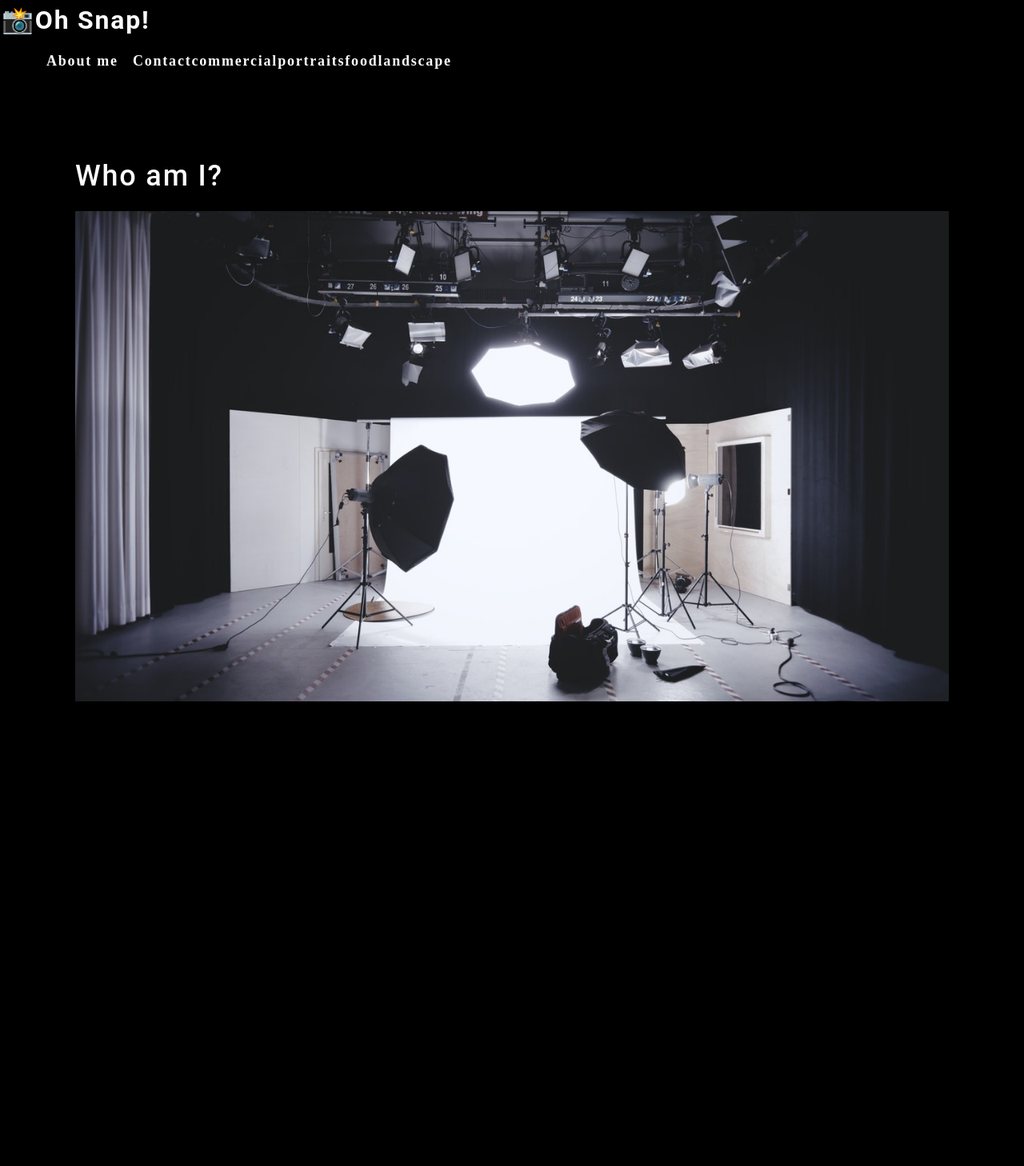
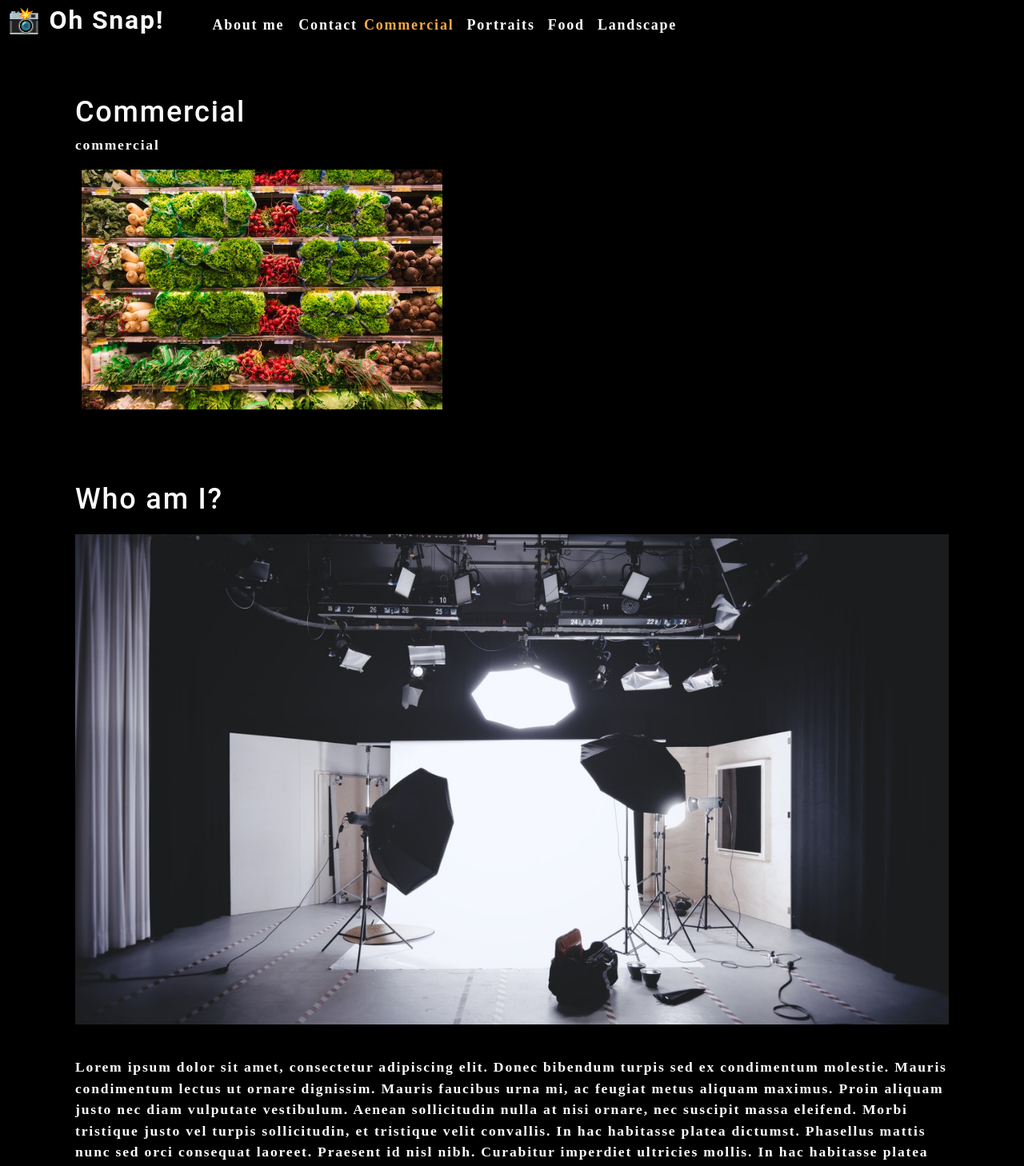
Before and after one commit to pciongoli/photo-port, a React (Create React App) app: page / in a window 1280 px wide. Shown: the top 1458 px of the page at 80% size. Before the commit the page ends 991 px from the top, so only its background shows below. Built offline with nearby package versions, Linux system fonts and the light colour scheme.

Commit message:
added props and hooks

```diff
--- a/src/App.js
+++ b/src/App.js
@@ -1,13 +1,38 @@
-import React from "react";
+import React, { useState } from "react";
 import Nav from "./components/Nav";
 import About from "./components/About";
+import Gallery from "./components/Gallery";
 
 function App() {
+   const [categories] = useState([
+      {
+         name: "commercial",
+         description:
+            "Photos of grocery stores, food trucks, and other commercial projects",
+      },
+      { name: "portraits", description: "Portraits of people in my life" },
+      { name: "food", description: "Delicious delicacies" },
+      {
+         name: "landscape",
+         description:
+            "Fields, farmhouses, waterfalls, and the beauty of nature",
+      },
+   ]);
+
+   const [currentCategory, setCurrentCategory] = useState(categories[0]);
+
    return (
       <div>
-         <Nav />
+         <Nav
+            categories={categories}
+            setCurrentCategory={setCurrentCategory}
+            currentCategory={currentCategory}
+         ></Nav>
          <main>
-            <About />
+            <div>
+               <Gallery></Gallery>
+               <About></About>
+            </div>
          </main>
       </div>
    );
--- a/src/components/About/index.js
+++ b/src/components/About/index.js
@@ -11,6 +11,20 @@ function About() {
             style={{ width: "100%" }}
             alt="cover"
          />
+         <div className="my-2">
+            <p>
+               Lorem ipsum dolor sit amet, consectetur adipiscing elit. Donec
+               bibendum turpis sed ex condimentum molestie. Mauris condimentum
+               lectus ut ornare dignissim. Mauris faucibus urna mi, ac feugiat
+               metus aliquam maximus. Proin aliquam justo nec diam vulputate
+               vestibulum. Aenean sollicitudin nulla at nisi ornare, nec
+               suscipit massa eleifend. Morbi tristique justo vel turpis
+               sollicitudin, et tristique velit convallis. In hac habitasse
+               platea dictumst. Phasellus mattis nunc sed orci consequat
+               laoreet. Praesent id nisl nibh. Curabitur imperdiet ultricies
+               mollis. In hac habitasse platea dictumst.
+            </p>
+         </div>
       </section>
    );
 }
--- /dev/null
+++ b/src/components/Gallery/index.js
@@ -0,0 +1,25 @@
+import React from "react";
+import { capitalizeFirstLetter } from "../../utils/helpers";
+import photo from "../../assets/small/commercial/0.jpg";
+
+function Gallery(props) {
+   const currentCategory = {
+      name: "commercial",
+      description:
+         "Photos of grocery stores, food trucks, and other commercial projects",
+   };
+   return (
+      <section>
+         <h1>{capitalizeFirstLetter(currentCategory.name)}</h1>
+         <p>{currentCategory.name}</p>
+         <div className="flex-row">
+            <img
+               src={photo}
+               alt="Commercial Example"
+               className="img-thumbnail mx-1"
+            />
+         </div>
+      </section>
+   );
+}
+export default Gallery;
--- a/src/components/Nav/index.js
+++ b/src/components/Nav/index.js
@@ -1,57 +1,48 @@
-import React from "react";
+import React, { useEffect } from "react";
+import { capitalizeFirstLetter } from "../../utils/helpers";
 
-function Nav() {
-   // define categories in an array
-   const categories = [
-      {
-         name: "commercial",
-         description:
-            "Photos of grocery stores, food trucks, and other commercial projects",
-      },
-      {
-         name: "portraits",
-         description: "Portraits of people in my life",
-      },
-      {
-         name: "food",
-         description: "Delicious delacacies",
-      },
-      {
-         name: "landscape",
-         description:
-            "Fields, farmhouses, waterfalls, and the beauty of nature",
-      },
-   ];
+function Nav(props) {
+   const { categories = [], setCurrentCategory, currentCategory } = props;
 
-   // define the onClick function
-   function categorySelected() {
-      console.log("hello");
-   }
+   //   invoke useEffect function
+   useEffect(() => {
+      document.title = capitalizeFirstLetter(currentCategory.name);
+   }, [currentCategory]);
 
    return (
-      <header>
+      <header className="flex-row px-1">
          <h2>
             <a data-testid="link" href="/">
                <span role="img" aria-label="camera">
+                  {" "}
                   📸
-               </span>
+               </span>{" "}
                Oh Snap!
             </a>
          </h2>
          <nav>
             <ul className="flex-row">
                <li className="mx-2">
-                  <a data-testid="about" href="#about">
-                     About me
-                  </a>
+                  <a href="#about">About me</a>
                </li>
                <li>
                   <span>Contact</span>
                </li>
                {categories.map((category) => (
-                  <li className="=mx-1" key={category.name}>
-                     <span onClick={() => categorySelected}>
-                        {category.name}
+                  // short-circuit expression evaluates following expression and returns navActive if true
+
+                  <li
+                     className={`mx-1 ${
+                        currentCategory.name === category.name && "navActive"
+                     }`}
+                     key={category.name}
+                  >
+                     <span
+                        onClick={() => {
+                           setCurrentCategory(category);
+                        }}
+                     >
+                        {capitalizeFirstLetter(category.name)}
                      </span>
                   </li>
                ))}
```
